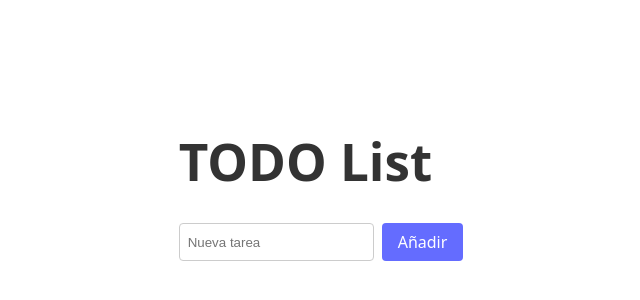
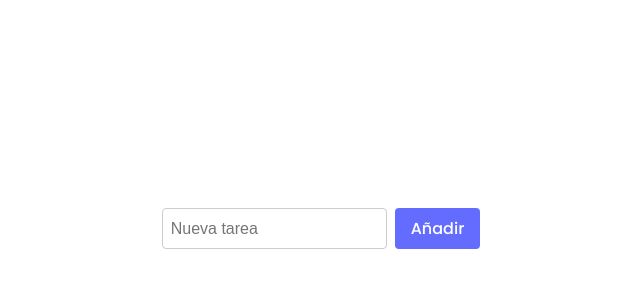
Before and after one commit to goldarg/openai-codex, a React (Vite) app in the folder vite-react/: page / in a window 1280 px wide. Shown: the part 212-512 px from the top of the page, without its empty margins (319-959 px from the left). Built offline with nearby package versions, Linux system fonts and the light colour scheme.

Commit message:
Apply modern typography

```diff
--- a/vite-react/index.html
+++ b/vite-react/index.html
@@ -4,6 +4,10 @@
     <meta charset="UTF-8" />
     <link rel="icon" type="image/svg+xml" href="/vite.svg" />
     <meta name="viewport" content="width=device-width, initial-scale=1.0" />
+    <link
+      href="https://fonts.googleapis.com/css2?family=Poppins:wght@300;400;500;600;700&display=swap"
+      rel="stylesheet"
+    />
     <title>TODO List</title>
   </head>
   <body>
--- a/vite-react/src/App.css
+++ b/vite-react/src/App.css
@@ -2,8 +2,6 @@
   max-width: 600px;
   margin: 0 auto;
   padding: 1rem;
-  font-family: system-ui, sans-serif;
-  color: #333;
 }
 
 .add-form {
@@ -17,6 +15,7 @@
   padding: 0.5rem;
   border-radius: 4px;
   border: 1px solid #ccc;
+  font-size: 1rem;
 }
 
 .add-form button {
@@ -26,6 +25,8 @@
   color: #fff;
   border: none;
   cursor: pointer;
+  font-size: 1rem;
+  font-weight: 500;
 }
 
 .task-list {
@@ -43,6 +44,11 @@
   border-radius: 4px;
   background-color: #f2f2f2;
   animation: fade-in 0.3s ease-out;
+  font-size: 1rem;
+}
+
+.task span {
+  font-size: 1rem;
 }
 
 .task.pendiente {
--- a/vite-react/src/index.css
+++ b/vite-react/src/index.css
@@ -1,5 +1,7 @@
+
 :root {
-  font-family: system-ui, Avenir, Helvetica, Arial, sans-serif;
+  --texto-principal: #213547;
+  font-family: 'Poppins', sans-serif;
   line-height: 1.5;
   font-weight: 400;
 
@@ -40,6 +42,9 @@ body {
   justify-content: center;
   min-width: 320px;
   min-height: 100vh;
+  font-family: 'Poppins', sans-serif;
+  font-weight: 400;
+  color: var(--texto-principal);
 }
 
 .app-wrapper {
@@ -52,8 +57,19 @@ body {
 }
 
 h1 {
-  font-size: 3.2em;
+  font-size: 2.5rem;
   line-height: 1.1;
+  font-weight: 600;
+  color: #ffffff;
+}
+
+h2,
+h3,
+h4,
+h5 {
+  font-weight: 600;
+  color: #ffffff;
+  font-size: 1.25rem;
 }
 
 button {
@@ -75,6 +91,12 @@ button:focus-visible {
   outline: 4px auto -webkit-focus-ring-color;
 }
 
+@media (max-width: 600px) {
+  h1 {
+    font-size: 2rem;
+  }
+}
+
 @media (prefers-color-scheme: light) {
   :root {
     color: #213547;
```
